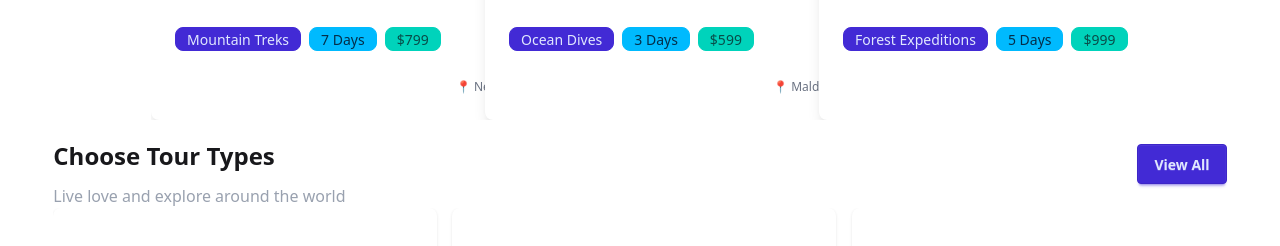
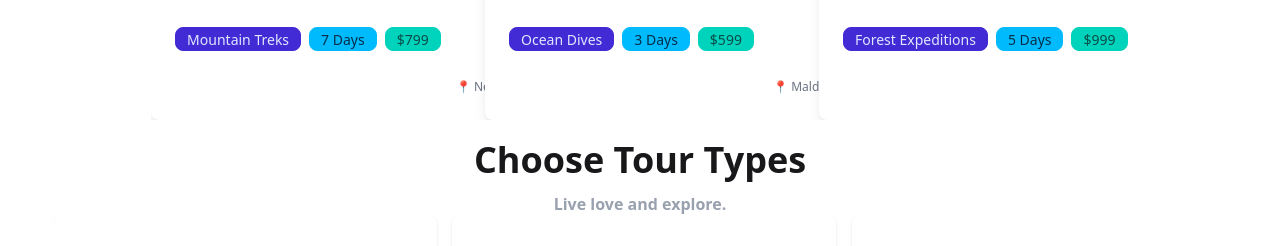
Before and after one commit to Amitkumersarkar/Eco-Adventure, a React (Vite) app: page / in a window 1280 px wide. Shown: the part 1181-1427 px from the top of the page. Built offline with nearby package versions, Linux system fonts and the light colour scheme.

Commit message:
added different types of tour section

```diff
--- a/src/Components/Pages/Home.jsx
+++ b/src/Components/Pages/Home.jsx
@@ -7,7 +7,6 @@ const Home = () => {
     return (
 
         <div>
-
             {/* Carousel */}
             <div className="carousel w-full h-[400px] md:h-[500px] overflow-hidden mb-10 mt-10">
                 <div id="slide1" className="carousel-item relative w-full">
@@ -58,16 +57,16 @@ const Home = () => {
                     <AdventureCard key={cardInfo.id} cardInfo={cardInfo} />
                 ))}
             </div>
-            <div className="flex justify-between items-center">
-                <div className="">
-                    <div className="text-2xl font-bold mt-5 pb-3 ">
+            <div className="flex justify-center">
+                <div>
+                    <div className="text-4xl font-bold mt-5 pb-3 text-center">
                         <h1>Choose Tour Types</h1>
                     </div>
-                    <p className="text-gray-400">Live love and explore around the world</p>
+                    <p className="text-gray-400 text-center font-semibold">Live love and explore.</p>
                 </div>
-                <div>
+                {/* <div>
                     <button className="btn btn-primary">View All</button>
-                </div>
+                </div> */}
             </div>
             {/* card section */}
             <div className="grid grid-cols-1 sm:grid-cols-2 lg:grid-cols-3 gap-6 overflow-auto">
```
